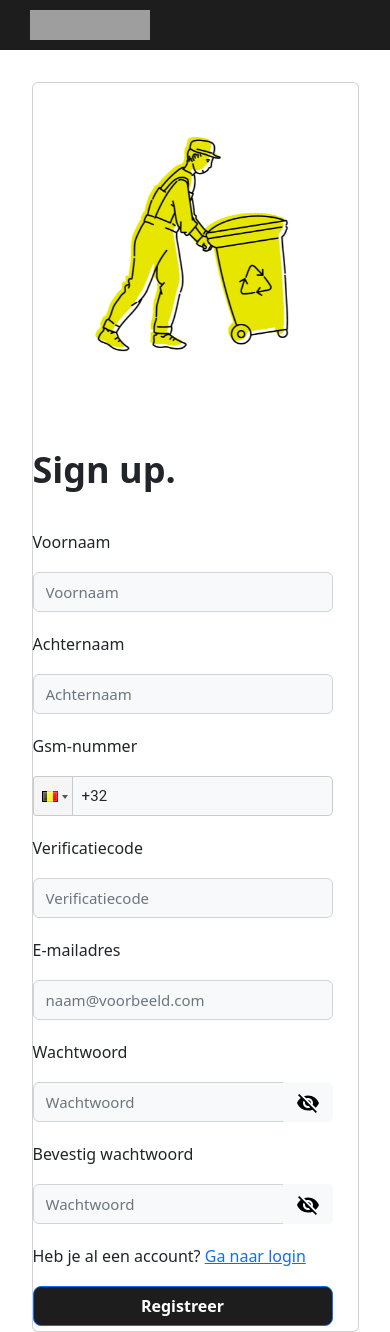
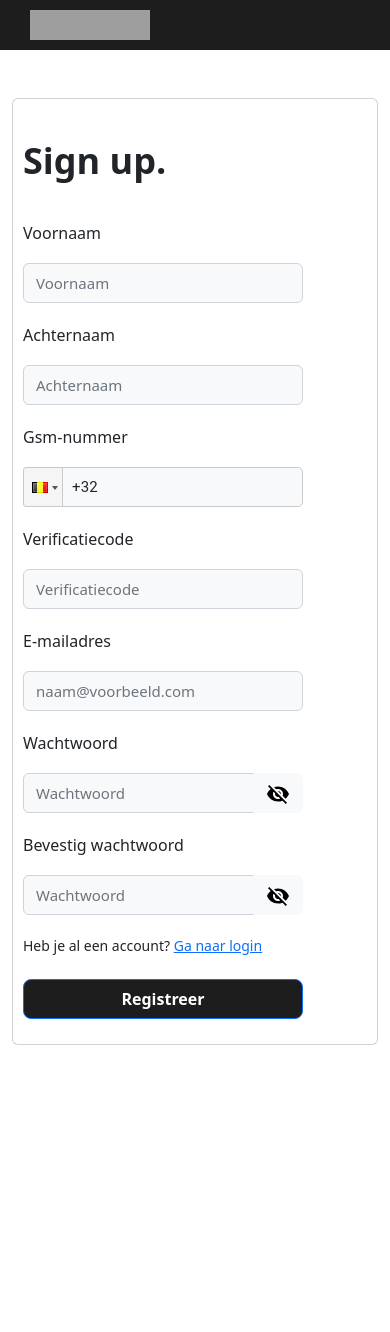
Before and after one commit to SELab-2/Dr-Trottoir-4, a Next.js app in the folder frontend/: page /signup in a window 390 px wide. After the commit the page ends 1045 px from the top, so only its background shows below. Built offline with nearby package versions, Linux system fonts and the light colour scheme; grey boxes are pictures that could not be loaded.

Commit message:
login and signup responsive

```diff
--- a/frontend/components/imageCarousel.tsx
+++ b/frontend/components/imageCarousel.tsx
@@ -8,7 +8,7 @@ import styles from "@/styles/Login.module.css";
 
 export default function CarouselComponent() {
     return (
-        <Carousel indicators={false} controls={false} fade={true} interval={3000}>
+        <Carousel id="carousel" indicators={true} controls={false} fade={true} interval={6000}>
             <Carousel.Item >
                 <Image id="filler_image" className="d-block w-100" src={filler_image_1} alt="First slide"/>
             </Carousel.Item>
--- a/frontend/components/signupForm.tsx
+++ b/frontend/components/signupForm.tsx
@@ -188,7 +188,7 @@ function SignupForm() {
                             }
                         }}
                     />
-                    <Form.Label id="normal_text">
+                    <Form.Label id="small_text">
                         Heb je al een account? <a href="/login">Ga naar login</a>
                     </Form.Label>
                     <div id="padding">
--- a/frontend/pages/signup.tsx
+++ b/frontend/pages/signup.tsx
@@ -10,8 +10,8 @@ export default function Signup() {
         <>
             <BaseHeader/>
             <div>
-                <Container id="wide_center_container">
-                    <Card>
+                <Container id="center_container">
+                    <Card style={{paddingBottom: '20px'}}>
                         <Row>
                             <Col md={5} style={{display: 'flex', justifyContent: 'center', alignItems: 'center'}}>
                                     <CarouselComponent/>
--- a/frontend/styles/globals.css
+++ b/frontend/styles/globals.css
@@ -4,17 +4,20 @@
     font-size: 36px;
     font-weight: bolder;
     padding-top: 35px;
+    padding-left: 10px;
     padding-bottom: 20px;
 }
 
 #small_text {
     padding-top: 5px;
+    padding-left: 10px;
     padding-bottom: 10px;
     font-size: 14px;
 }
 
 #normal_text {
     padding-top: 5px;
+    padding-left: 10px;
     padding-bottom: 5px;
     font-size: 16px;
 }
@@ -22,6 +25,8 @@
 #input {
     max-width: 300px;
     padding-top: 5px;
+    padding-left: 10px;
+    padding-right: 10px;
     padding-bottom: 15px;
 }
 
@@ -47,22 +52,23 @@
 #wide_button {
     width: 100%;
     height: 40px;
-    max-width: 300px;
+    max-width: 280px;
     font-size: 16px;
     font-weight: bold;
-    padding-top: 5px;
-    padding-bottom: 5px;
+    padding-left: 10px;
+    padding-right: 10px;
     display: flex;
     align-items: center;
     justify-content: center;
     background-color: #1D1D1D;
+    box-sizing: border-box;
 }
 
 #wide_button:hover {
     width: 100%;
-    max-width: 300px;
-    padding-top: 5px;
-    padding-bottom: 5px;
+    max-width: 280px;
+    padding-left: 10px;
+    padding-right: 10px;
     background-color: transparent;
     color: #1D1D1D;
     transition: ease-in 0.2s;
@@ -71,6 +77,8 @@
 #padding {
     padding-top: 5px;
     padding-bottom: 5px;
+    padding-left: 10px;
+    padding-right: 10px;
 }
 
 #link {
@@ -80,24 +88,28 @@
 #center_container {
     display: flex;
     justify-content: center;
-    align-items: center;
-    width: 60%;
     height: 60%;
-    margin-top: 5rem;
+    margin-top: 3rem;
 }
 
-#wide_center_container {
-    display: flex;
-    justify-content: center;
-    align-items: center;
-    width: 90%;
-    height: 60%;
-    margin-top: 2rem;
+
+#filler_image {
+    height: 500px;
+    object-fit: contain;
 }
 
-#filler_image {
-    height: auto;
-    object-fit: contain
+
+
+@media screen and (max-width: 768px) {
+    #carousel {
+        display: none;
+    }
+}
+
+@media screen and (max-width: 768px) {
+    #column_padding {
+        margin-left: auto;
+    }
 }
 
 /*
```
